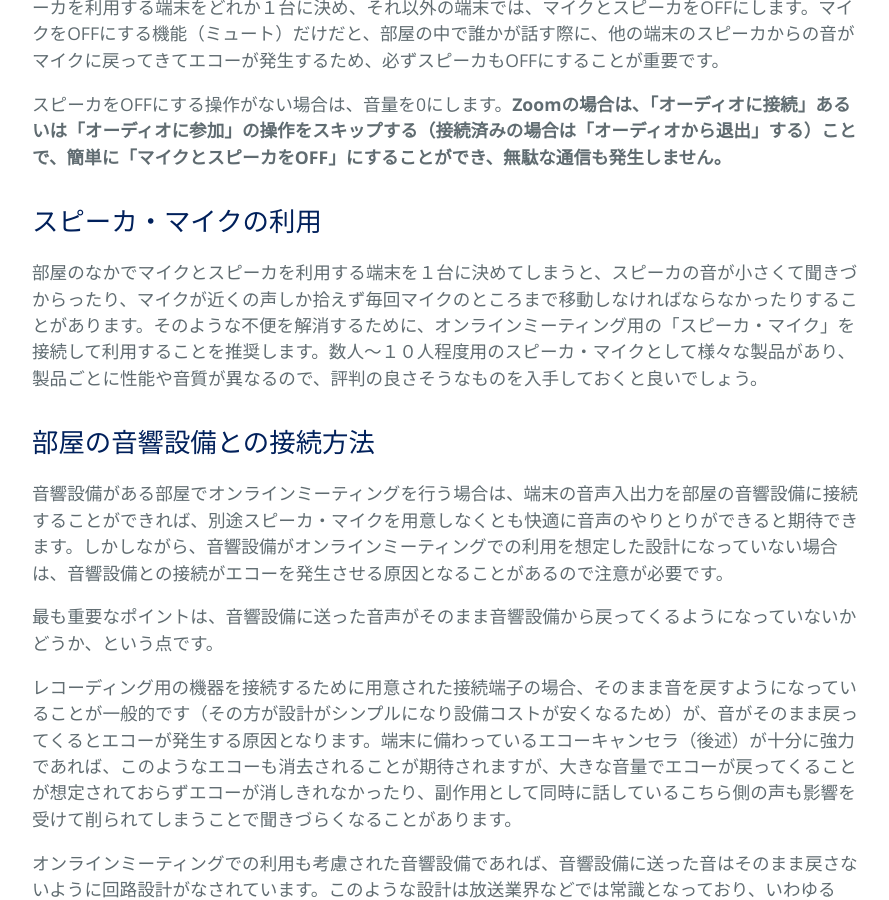
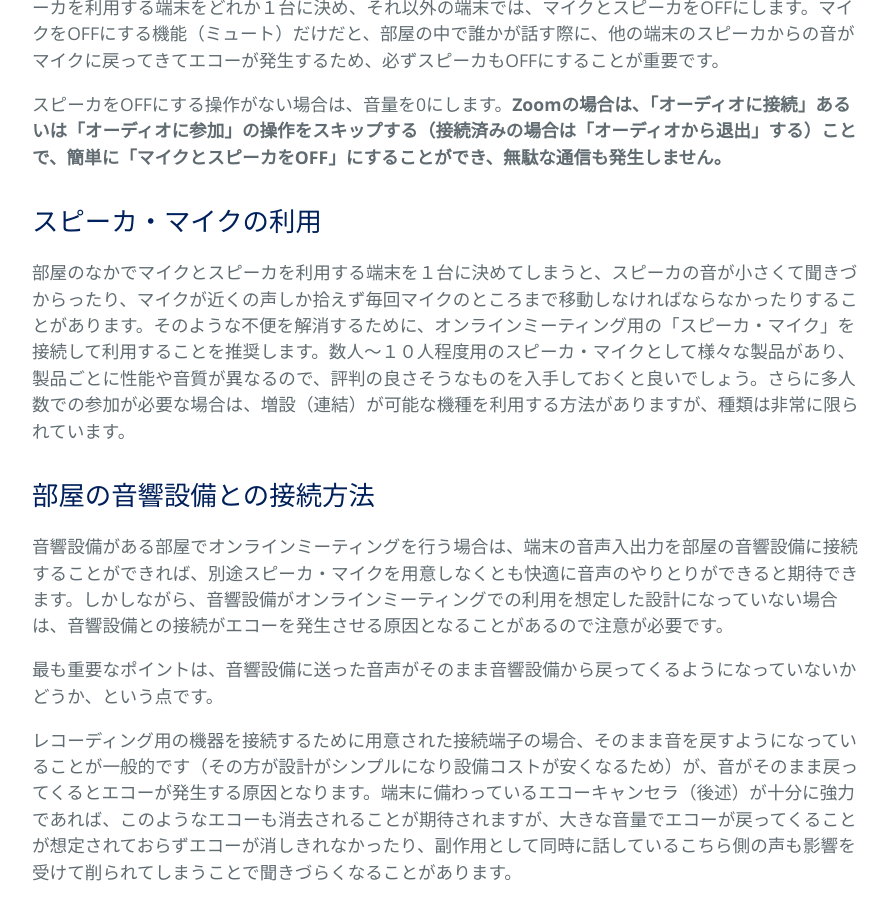
Before and after one commit to kyoto-u/online-edu, a Jekyll site: the page built from zoom-audio-echo.md, in a window 1280 px wide and 900 px high, scrolled down 1732 px. Shown: the whole window, without its empty margins (192-1081 px from the left). Built offline with Jekyll 4.4.1, drawn with Linux system fonts in a browser that asks for light colours.

Commit message:
Update zoom-audio-echo.md

```diff
--- a/zoom-audio-echo.md
+++ b/zoom-audio-echo.md
@@ -42,7 +42,7 @@ title: 複数端末を利用する場合の注意（エコーを起こさない
 
 ## スピーカ・マイクの利用
 
-部屋のなかでマイクとスピーカを利用する端末を１台に決めてしまうと、スピーカの音が小さくて聞きづからったり、マイクが近くの声しか拾えず毎回マイクのところまで移動しなければならなかったりすることがあります。そのような不便を解消するために、オンラインミーティング用の「スピーカ・マイク」を接続して利用することを推奨します。数人～１０人程度用のスピーカ・マイクとして様々な製品があり、製品ごとに性能や音質が異なるので、評判の良さそうなものを入手しておくと良いでしょう。
+部屋のなかでマイクとスピーカを利用する端末を１台に決めてしまうと、スピーカの音が小さくて聞きづからったり、マイクが近くの声しか拾えず毎回マイクのところまで移動しなければならなかったりすることがあります。そのような不便を解消するために、オンラインミーティング用の「スピーカ・マイク」を接続して利用することを推奨します。数人～１０人程度用のスピーカ・マイクとして様々な製品があり、製品ごとに性能や音質が異なるので、評判の良さそうなものを入手しておくと良いでしょう。さらに多人数での参加が必要な場合は、増設（連結）が可能な機種を利用する方法がありますが、種類は非常に限られています。
 
 ## 部屋の音響設備との接続方法
 
```
